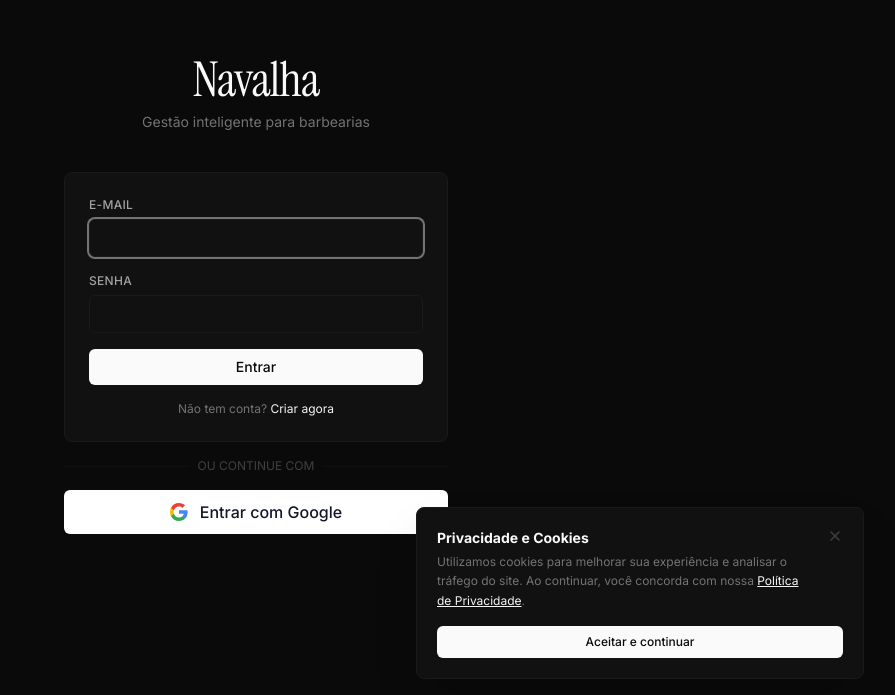
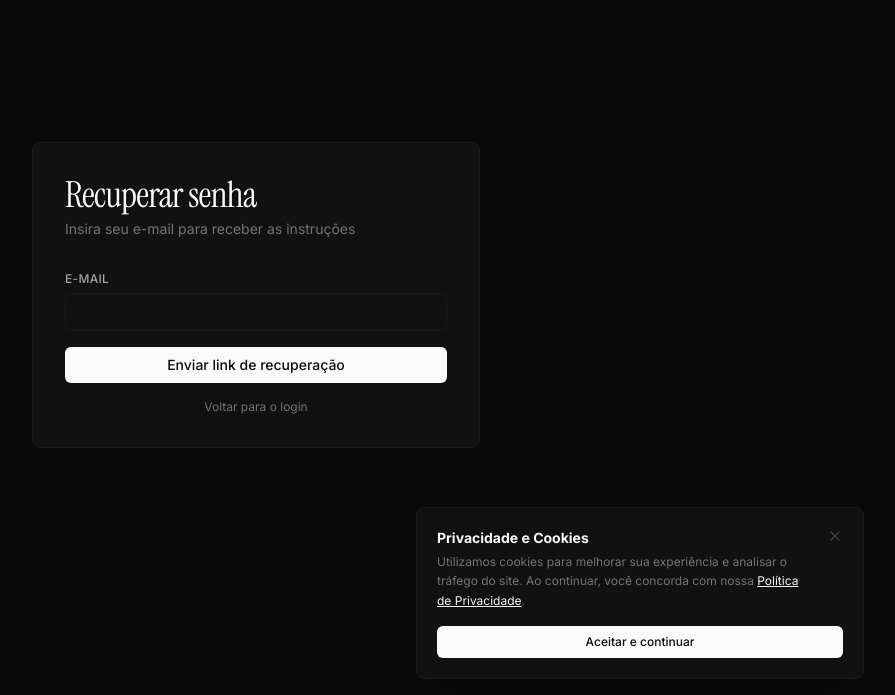
Before and after one commit to Dippo0001/Narvalha, a React (Vite) app: page /forgot-password in a window 1280 px wide. Before the commit this address led to /login. Shown: the part 105-800 px from the top of the page, without its empty margins (384-1279 px from the left). Built offline with nearby package versions, Linux system fonts and the light colour scheme; no server answers.

Commit message:
feat: add forgot password workflow

```diff
--- a/src/App.tsx
+++ b/src/App.tsx
@@ -4,6 +4,7 @@ import { CashProvider } from './lib/cash-context';
 import { addDays, isAfter } from 'date-fns';
 import Login from './pages/Login';
 import Signup from './pages/Signup';
+import ForgotPassword from './pages/ForgotPassword';
 import Onboarding from './pages/Onboarding';
 import Layout from './components/Layout';
 import Dashboard from './pages/Dashboard';
@@ -61,6 +62,7 @@ function AppRoutes() {
         <Route path="/privacidade" element={<PrivacyPolicy />} />
         <Route path="/login" element={<Login />} />
         <Route path="/signup" element={<Signup />} />
+        <Route path="/forgot-password" element={<ForgotPassword />} />
         <Route path="*" element={<Navigate to="/login" replace />} />
       </Routes>
     );
--- /dev/null
+++ b/src/pages/ForgotPassword.tsx
@@ -0,0 +1,51 @@
+import { useState } from 'react';
+import { Link } from 'react-router-dom';
+import { supabase } from '../lib/supabase';
+import { toast } from 'sonner';
+import PageHeader from '../components/PageHeader';
+
+export default function ForgotPassword() {
+  const [email, setEmail] = useState('');
+  const [loading, setLoading] = useState(false);
+  const [sent, setSent] = useState(false);
+
+  const handleSubmit = async (e: React.FormEvent) => {
+    e.preventDefault();
+    setLoading(true);
+
+    const { error } = await supabase.auth.resetPasswordForEmail(email, {
+      redirectTo: `${window.location.origin}/update-password`,
+    });
+
+    setLoading(false);
+    if (error) return toast.error(error.message);
+
+    setSent(true);
+    toast.success('E-mail de recuperação enviado!');
+  };
+
+  return (
+    <div className="min-h-screen flex items-center justify-center p-4 bg-ink-950">
+      <div className="w-full max-w-md card p-8 space-y-6">
+        <PageHeader title="Recuperar senha" subtitle="Insira seu e-mail para receber as instruções" />
+
+        {sent ? (
+          <div className="text-center p-4 bg-emerald-500/10 text-emerald-500 rounded-lg text-sm">
+            Verifique sua caixa de entrada. Enviamos um link para redefinir sua senha.
+          </div>
+        ) : (
+          <form onSubmit={handleSubmit} className="space-y-4">
+            <div>
+              <label className="label">E-mail</label>
+              <input className="input" type="email" value={email} onChange={e => setEmail(e.target.value)} required />
+            </div>
+            <button className="btn-primary w-full" disabled={loading}>
+              {loading ? 'Enviando...' : 'Enviar link de recuperação'}
+            </button>
+            <Link to="/login" className="block text-center text-xs text-ink-500 hover:text-ink-300">Voltar para o login</Link>
+          </form>
+        )}
+      </div>
+    </div>
+  );
+}
--- a/src/pages/Login.tsx
+++ b/src/pages/Login.tsx
@@ -48,6 +48,9 @@ export default function Login() {
             <button className="btn-primary w-full" disabled={loading}>
               {loading ? 'Entrando…' : 'Entrar'}
             </button>
+            <div className="text-center">
+              <Link to="/forgot-password" className="text-xs text-ink-500 hover:text-ink-100 hover:underline">Esqueceu sua senha?</Link>
+            </div>
             <p className="text-xs text-center text-ink-500">
               Não tem conta? <Link to="/signup" className="text-ink-100 hover:underline">Criar agora</Link>
             </p>
```
